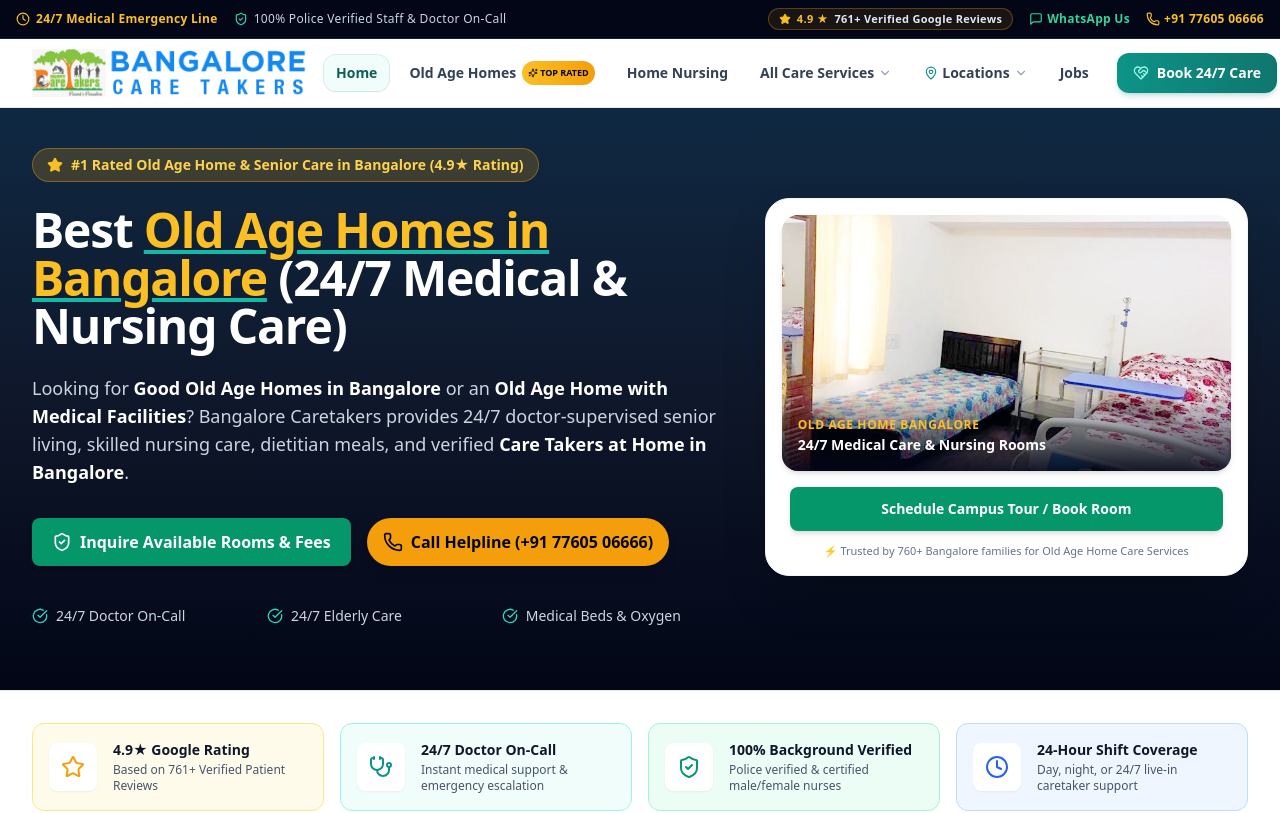
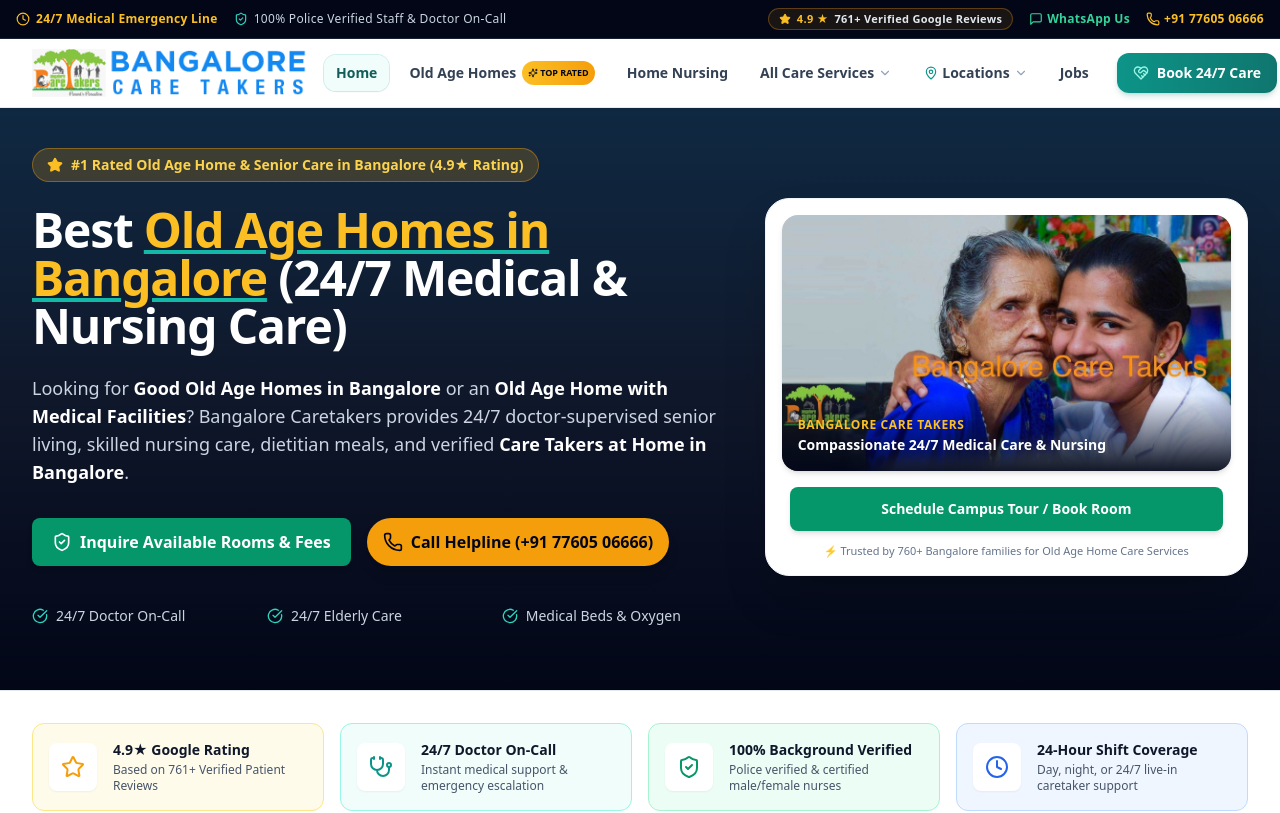
Before and after one commit to rahul-chacko-7/bangalore-caretakers, a React (Vite) app: page / in a window 1280 px wide. Shown: the top 813 px of the page. Built offline with nearby package versions, Linux system fonts and the light colour scheme.

Commit message:
FeatureSeniorCaretakerBondPhotoInMainHero

```diff
--- a/src/pages/HomePage.jsx
+++ b/src/pages/HomePage.jsx
@@ -153,8 +153,8 @@
             <div className="lg:col-span-5 bg-white text-slate-900 rounded-3xl p-4 shadow-2xl border border-slate-100 space-y-4">
               <div className="relative rounded-2xl overflow-hidden shadow-md">
                 <img
-                  src="/assets/old-age-home-room.jpg"
-                  alt="Best Old Age Homes in Bangalore - Medical Beds Facility"
+                  src="/assets/senior-caretaker-bond.jpg"
+                  alt="Bangalore Caretakers - Verified Nurse & Senior Bonding Care"
                   width="600"
                   height="400"
                   fetchpriority="high"
@@ -162,8 +162,8 @@
                   className="w-full h-56 sm:h-64 object-cover hover:scale-105 transition-transform duration-500"
                 />
                 <div className="absolute bottom-0 inset-x-0 bg-gradient-to-t from-slate-950/90 to-transparent p-4 text-white">
-                  <span className="text-xs font-bold uppercase tracking-wider text-amber-400">Old Age Home Bangalore</span>
-                  <div className="text-sm font-bold">24/7 Medical Care & Nursing Rooms</div>
+                  <span className="text-xs font-bold uppercase tracking-wider text-amber-400">Bangalore Care Takers</span>
+                  <div className="text-sm font-bold">Compassionate 24/7 Medical Care & Nursing</div>
                 </div>
               </div>
 
```
